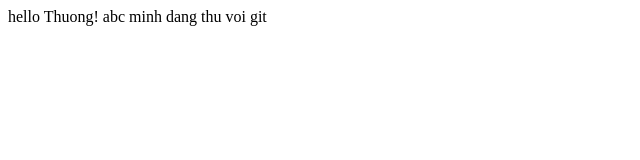
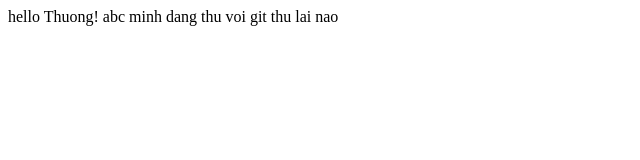
Before and after one commit to TruongVanThuong/DeMoGit, a plain HTML site: page index.html in a window 1280 px wide. Shown: the full height of the page, 0-640 px from the left. Drawn offline with Linux system fonts and the light colour scheme.

Commit message:
thu lai nao

```diff
--- a/index.html
+++ b/index.html
@@ -9,5 +9,6 @@
 <body>
     hello Thuong! abc
 	minh dang thu voi git
+thu lai nao
 </body>
 </html>
```
Also changed, not shown: 2 other files.
